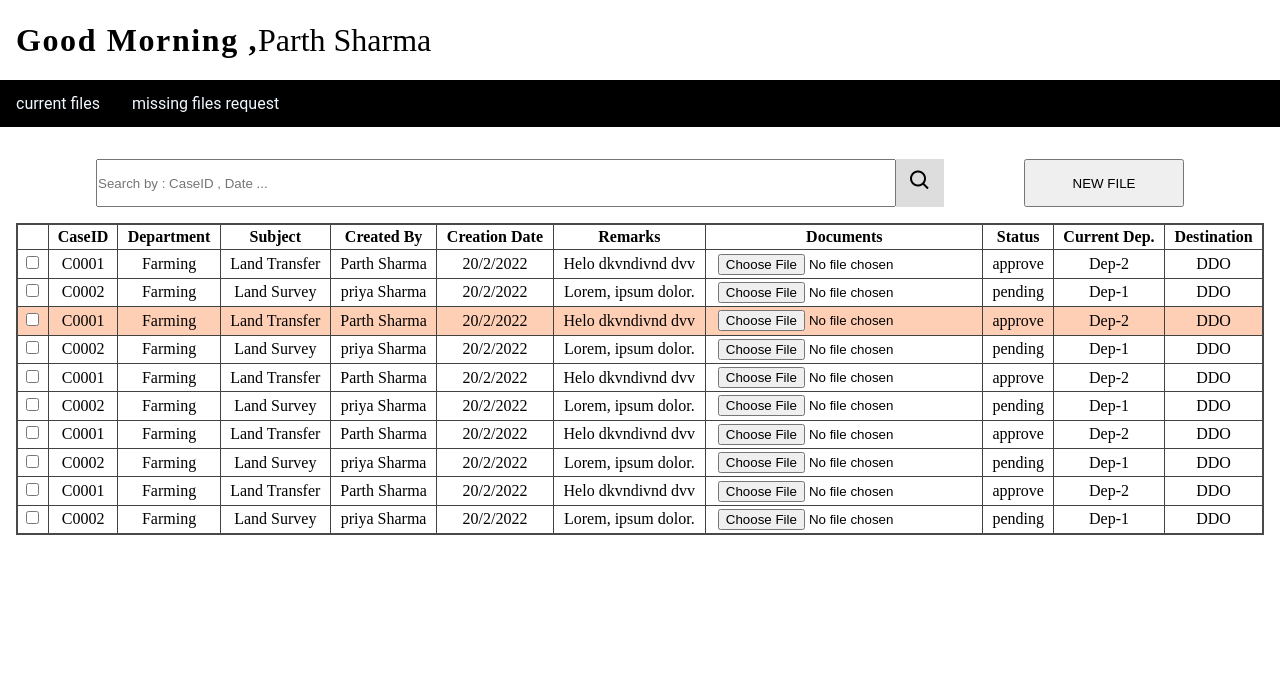
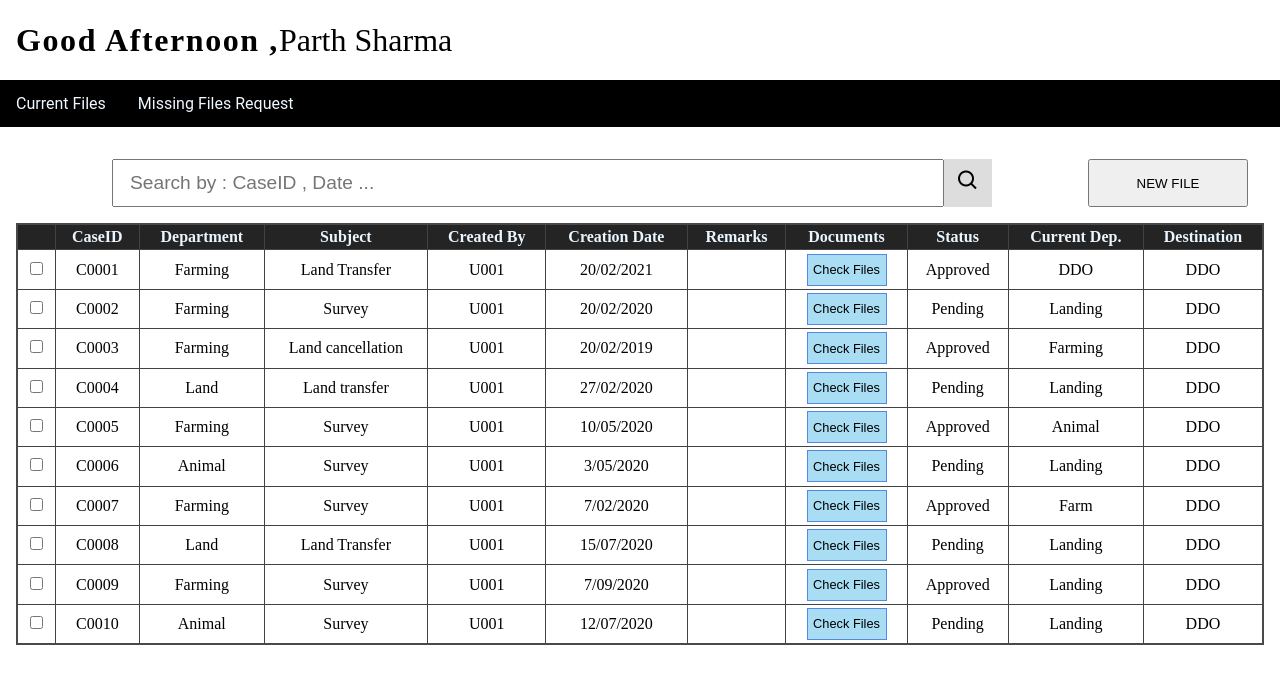
Before and after one commit to hack-parthsharma/SSIP2022, a PHP site: page /assets/user_dashboard.html in a window 1280 px wide. Shown: the top 684 px of the page. Run offline with PHP 8.4, Linux system fonts and the light colour scheme; some libraries are stand-ins or nearby versions.

Commit message:
faizal108

```diff
--- a/assets/user_dashboard.html
+++ b/assets/user_dashboard.html
@@ -1,11 +1,15 @@
 <!DOCTYPE html>
-<html lang="en">
+<html lang="en" ng-app="dashboard">
 
 <head>
      <meta charset="UTF-8">
      <meta http-equiv="X-UA-Compatible" content="IE=edge">
      <meta name="viewport" content="width=device-width, initial-scale=1.0">
-
+     <!-- SCRIPTS Angular -->
+     <script src="https://ajax.googleapis.com/ajax/libs/angularjs/1.6.9/angular.min.js"></script>
+     <!-- SCRIPTS jquery -->
+     <script src="https://code.jquery.com/jquery-3.6.1.min.js"
+          integrity="sha256-o88AwQnZB+VDvE9tvIXrMQaPlFFSUTR+nldQm1LuPXQ=" crossorigin="anonymous"></script>
      <!-- icon -->
      <link href='https://unpkg.com/boxicons@2.1.1/css/boxicons.min.css' rel='stylesheet'>
      <!-- style -->
@@ -18,29 +22,23 @@
 
           <div class="col1">
                <div class="greet-container">
-                    <h1>Good Morning , </h1><span> Parth Sharma</span>
+                    <h1 class="greeting"></h1><span> Parth Sharma</span>
                </div>
           </div>
 
           <div class="col3">
                <div class="left">
-                    <a href="#">current files</a>
-                    <a href="#">missing files request</a>
+                    <a href="#" onclick="AllFilesTable()">Current Files</a>
+                    <a href="#" onclick="MissingRequestTable()">Missing Files Request</a>
                </div>
-               <!-- <div class="right">
-                    <a href="#">request for missing files</a>
-                    <a href="#">delete files</a>
-                    <a href="#">approve</a>
-                    <a href="#">reject</a>
-               </div> -->
           </div>
-          <div class="col4">
-
+          <div class="col4 active" ng-controller="searchitems">
 
                <div class="search-wrapper">
                     <div class="search-container">
                          <form action="#">
-                              <input type="text" placeholder="Search by : CaseID , Date ... " name="search">
+                              <input type="text" ng-model="search.CaseID" placeholder="Search by : CaseID , Date ... "
+                                   name="search">
                               <button type="submit"><i class="bx bx-search"></i></button>
                          </form>
                     </div>
@@ -52,7 +50,7 @@
                </div>
 
 
-               <table id="files-table">
+               <table id="files-table" class="files-table">
                     <thead>
                          <tr>
                               <th></th>
@@ -69,145 +67,57 @@
                          </tr>
                     </thead>
                     <tbody>
+                         <tr ng-repeat="item in templetes | filter : search">
+                              <td><input type="checkbox" name="" id=""></td>
+                              <td>{{item.CaseID}}</td>
+                              <td>{{item.Department}}</td>
+                              <td>{{item.Subject}}</td>
+                              <td>{{item.CreatedBy}}</td>
+                              <td>{{item.CreatedDate}}</td>
+                              <td>{{item.Remarks}}</td>
+                              <td><input type="button" value="Check Files" class="file-check"></td>
+                              <td>{{item.Status}}</td>
+                              <td>{{item.CurrentDep}}</td>
+                              <td>{{item.Destination}}</td>
+                         </tr>
+                    </tbody>
+               </table>
+          </div>
+
+          <div class="col5">
+               <table id="files-table" class="files-table">
+                    <thead>
+                         <tr>
+                              <th></th>
+                              <th>CaseID</th>
+                              <th>Department</th>
+                              <th>Subject</th>
+
+                         </tr>
+                    </thead>
+                    <tbody>
                          <tr>
                               <td><input type="checkbox" name="" id=""></td>
                               <td>C0001</td>
                               <td>Farming</td>
                               <td>Land Transfer</td>
-                              <td>Parth Sharma</td>
-                              <td>20/2/2022</td>
-                              <td>Helo dkvndivnd dvv</td>
-                              <td><input type="file"></td>
-                              <td>approve</td>
-                              <td>Dep-2</td>
-                              <td>DDO</td>
+
                          </tr>
                          <tr>
                               <td><input type="checkbox" name="" id=""></td>
                               <td>C0002</td>
                               <td>Farming</td>
                               <td>Land Survey</td>
-                              <td>priya Sharma</td>
-                              <td>20/2/2022</td>
-                              <td>Lorem, ipsum dolor.</td>
-                              <td><input type="file"></td>
-                              <td>pending</td>
-                              <td>Dep-1</td>
-                              <td>DDO</td>
-                         </tr>
-                         <tr class="active">
-                              <td><input type="checkbox" name="" id="checkbox"></td>
-                              <td>C0001</td>
-                              <td>Farming</td>
-                              <td>Land Transfer</td>
-                              <td>Parth Sharma</td>
-                              <td>20/2/2022</td>
-                              <td>Helo dkvndivnd dvv</td>
-                              <td><input type="file"></td>
-                              <td>approve</td>
-                              <td>Dep-2</td>
-                              <td>DDO</td>
-                         </tr>
-                         <tr>
-                              <td><input type="checkbox" name="" id=""></td>
-                              <td>C0002</td>
-                              <td>Farming</td>
-                              <td>Land Survey</td>
-                              <td>priya Sharma</td>
-                              <td>20/2/2022</td>
-                              <td>Lorem, ipsum dolor.</td>
-                              <td><input type="file"></td>
-                              <td>pending</td>
-                              <td>Dep-1</td>
-                              <td>DDO</td>
-                         </tr>
-                         <tr>
-                              <td><input type="checkbox" name="" id=""></td>
-                              <td>C0001</td>
-                              <td>Farming</td>
-                              <td>Land Transfer</td>
-                              <td>Parth Sharma</td>
-                              <td>20/2/2022</td>
-                              <td>Helo dkvndivnd dvv</td>
-                              <td><input type="file"></td>
-                              <td>approve</td>
-                              <td>Dep-2</td>
-                              <td>DDO</td>
-                         </tr>
-                         <tr>
-                              <td><input type="checkbox" name="" id=""></td>
-                              <td>C0002</td>
-                              <td>Farming</td>
-                              <td>Land Survey</td>
-                              <td>priya Sharma</td>
-                              <td>20/2/2022</td>
-                              <td>Lorem, ipsum dolor.</td>
-                              <td><input type="file"></td>
-                              <td>pending</td>
-                              <td>Dep-1</td>
-                              <td>DDO</td>
-                         </tr><tr>
-                              <td><input type="checkbox" name="" id=""></td>
-                              <td>C0001</td>
-                              <td>Farming</td>
-                              <td>Land Transfer</td>
-                              <td>Parth Sharma</td>
-                              <td>20/2/2022</td>
-                              <td>Helo dkvndivnd dvv</td>
-                              <td><input type="file"></td>
-                              <td>approve</td>
-                              <td>Dep-2</td>
-                              <td>DDO</td>
-                         </tr>
-                         <tr>
-                              <td><input type="checkbox" name="" id=""></td>
-                              <td>C0002</td>
-                              <td>Farming</td>
-                              <td>Land Survey</td>
-                              <td>priya Sharma</td>
-                              <td>20/2/2022</td>
-                              <td>Lorem, ipsum dolor.</td>
-                              <td><input type="file"></td>
-                              <td>pending</td>
-                              <td>Dep-1</td>
-                              <td>DDO</td>
-                         </tr>
-                         <tr>
-                              <td><input type="checkbox" name="" id=""></td>
-                              <td>C0001</td>
-                              <td>Farming</td>
-                              <td>Land Transfer</td>
-                              <td>Parth Sharma</td>
-                              <td>20/2/2022</td>
-                              <td>Helo dkvndivnd dvv</td>
-                              <td><input type="file"></td>
-                              <td>approve</td>
-                              <td>Dep-2</td>
-                              <td>DDO</td>
-                         </tr>
-                         <tr>
-                              <td><input type="checkbox" name="" id=""></td>
-                              <td>C0002</td>
-                              <td>Farming</td>
-                              <td>Land Survey</td>
-                              <td>priya Sharma</td>
-                              <td>20/2/2022</td>
-                              <td>Lorem, ipsum dolor.</td>
-                              <td><input type="file"></td>
-                              <td>pending</td>
-                              <td>Dep-1</td>
-                              <td>DDO</td>
+
                          </tr>
                     </tbody>
                </table>
           </div>
      </section>
 
-     <!-- SCRIPTS -->
-     <script src="https://code.jquery.com/jquery-3.6.1.min.js"
-          integrity="sha256-o88AwQnZB+VDvE9tvIXrMQaPlFFSUTR+nldQm1LuPXQ=" crossorigin="anonymous"></script>
 
      <script src="/scripts/dashboard.js"></script>
+     <script src="/scripts/angular-app.js"></script>
 </body>
 
 </html>
--- a/style/dashboard.css
+++ b/style/dashboard.css
@@ -48,7 +48,7 @@
 }
 
 .search-wrapper .search-container {
-  width: fit-content;
+  width: 100%;
   height: 100%;
 }
 .search-wrapper .search-container form {
@@ -58,9 +58,15 @@
 }
 .search-wrapper input[type="text"] {
   height: 3rem;
-  width: 800px;
+  font-size: 1rem;
+  padding: 1rem;
+  width: 80%;
 }
-
+.search-wrapper input[type="text" i]{
+     font-size: 1.2rem;
+     font-weight: 500;
+     color: rgb(18, 10, 101);
+}
 .search-wrapper .search-container button {
   width: 3rem;
   height: 3rem;
@@ -110,13 +116,30 @@
     float: right;
 }
 
+
 /* ===== TABLE ========= */
+.file-check {
+     font-size: .8rem;
+     background-color: rgb(168, 221, 243);
+     border: 1px solid rgb(83, 136, 227);
+     width: 5rem;
+     height: 2rem;
+
+}
+thead tr {
+     background-color: rgb(36, 36, 36);
+     color: rgb(233, 245, 255);
+}
 .col4 {
      width: 100%;
      height: fit-content;
      padding: 1rem;
+     display: none;
 }
-#files-table{
+.col4.active{
+     display: block;
+}
+.files-table{
      border: 2px solid rgb(74, 73, 73);
      width: 100%;
      height: fit-content;
@@ -132,10 +155,21 @@ td,th {
 #checkbox:active ~ td{
      background-color: red;
 }
-tr:hover {
+tbody tr:hover {
      background-color: rgb(224, 224, 253);
 }
 
 tr.active {
      background-color: rgb(255, 207, 181);
 }
+
+/* col5 */
+.col5 {
+     width: 100%;
+     height: fit-content;
+     padding: 1rem;
+     display: none;
+}
+.col5.active{
+     display: block;
+}
```
Also changed, not shown: scripts/angular-app.js (added, +130 -0 lines), scripts/dashboard.js (+39 -0 lines).
